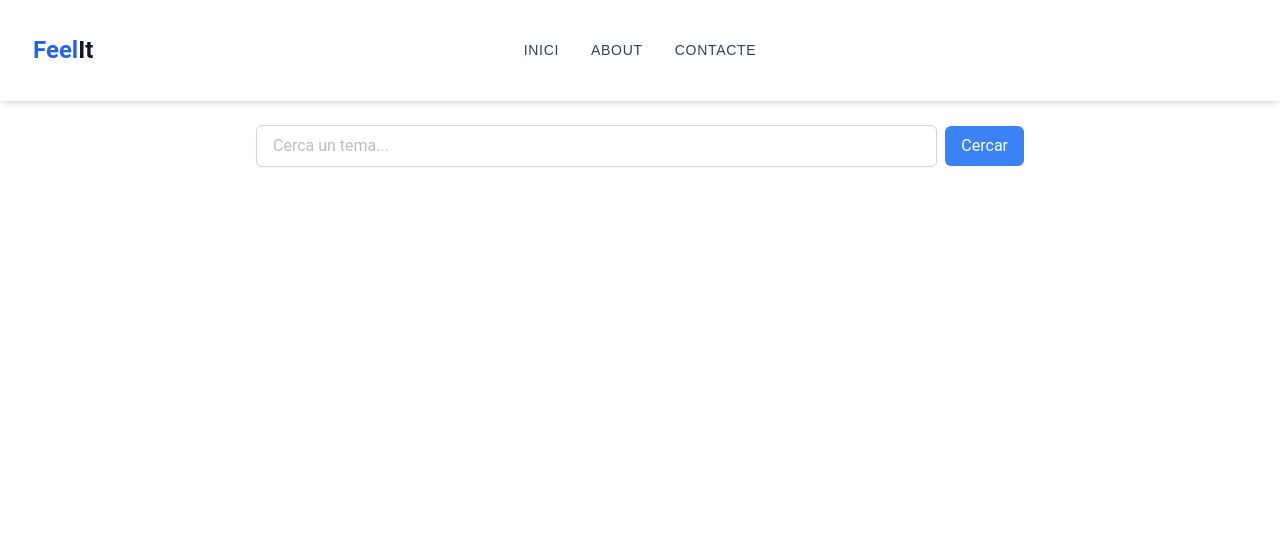
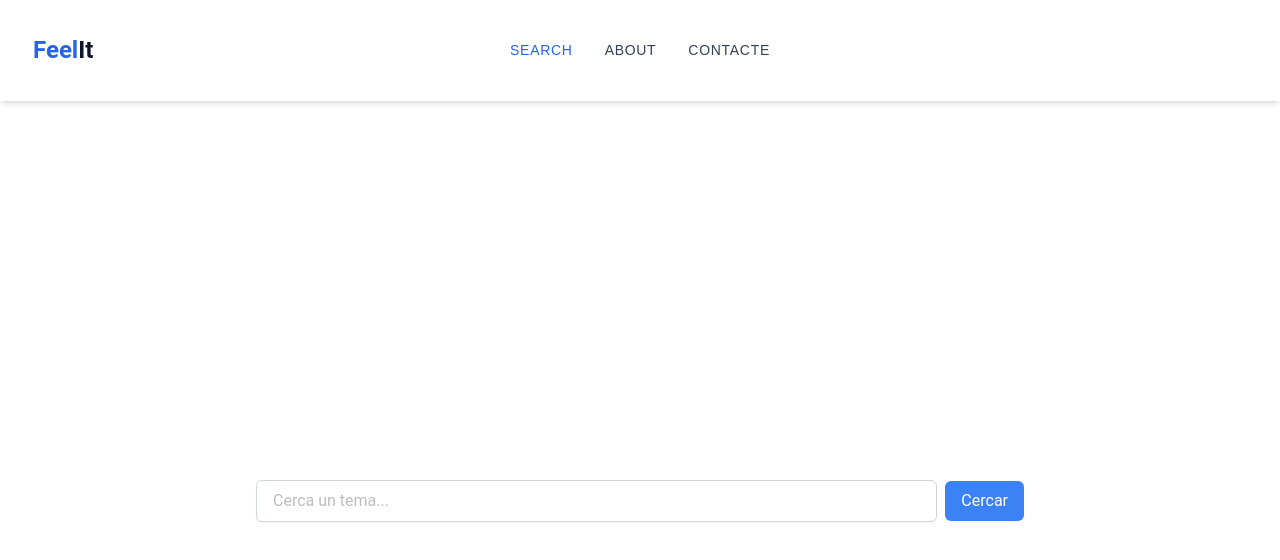
Before and after one commit to ppolsii/feelit-project, a React (Vite) app: page /search in a window 1280 px wide. Shown: the top 560 px of the page. Built offline with nearby package versions, Linux system fonts and the light colour scheme.

Commit message:
Layout modifictions

```diff
--- a/src/Components/Layout/StickyNavbar.jsx
+++ b/src/Components/Layout/StickyNavbar.jsx
@@ -2,6 +2,10 @@
 
 import React from "react";
 import { Navbar } from "@material-tailwind/react"; // UI component for the navbar background
+import { NavLink, useLocation } from "react-router-dom";
+import { Typography } from "@material-tailwind/react";
+import { useSearchContext } from "../../Context/SearchContext";
+
 
 // Import helper functions to build the logo and navigation links
 import { getLogoVariant, getNavList } from "./navbarUtils";
@@ -15,7 +19,40 @@ export default function StickyNavbar() {
   const logo = getLogoVariant(0);
 
   // Get the list of navigation links (Home, About, Contact)
-  const navList = getNavList(() => {}); // No need for mobile close handler
+  const { hasSearched, setHasSearched } = useSearchContext();
+  const location = useLocation();
+
+  const isSearchActive = location.pathname === "/search";
+
+  const navItems = [
+    { label: isSearchActive ? "Search" : "Inici", to: isSearchActive ? "/search" : "/home" },
+    { label: "About", to: "/about" },
+    { label: "Contacte", to: "/contact" },
+  ];
+
+  const navList = (
+    <ul className={styles.navbarUtilsNavList}>
+      {navItems.map((item) => (
+        <Typography
+          as="li"
+          key={item.to}
+          className={`${styles.navbarUtilsNavItem} ${styles.navbarUtilsTextBlueGray}`}
+        >
+          <NavLink
+            to={item.to}
+            className={({ isActive }) =>
+              `${styles.navbarUtilsNavLink} ${styles.navbarUtilsNavLarge} ${
+                isActive ? styles.navbarUtilsNavLinkActive : ""
+              }`
+            }
+            onClick={() => {}}
+          >
+            {item.label}
+          </NavLink>
+        </Typography>
+      ))}
+    </ul>
+  );
 
   return (
     // Main Navbar container (full width and sticky)
--- a/src/Components/Layout/navbarUtils.jsx
+++ b/src/Components/Layout/navbarUtils.jsx
@@ -4,6 +4,7 @@ import React from "react";
 import { Typography, Button } from "@material-tailwind/react";
 import { NavLink, Link } from "react-router-dom";
 import styles from "./Layout.module.css";
+import { useLocation } from "react-router-dom";
 
 // Returns the logo JSX element depending on the selected style
 export function getLogoVariant(style = 0) {
@@ -51,8 +52,12 @@ export function getLogoVariant(style = 0) {
 // Returns a list of navigation links for the navbar
 export function getNavList(setOpenNav) {
   // Define the list of navigation items with label and destination route
+  const location = useLocation();
+
+  const isSearch = location.pathname.startsWith("/search");
+
   const navItems = [
-    { label: "Inici", to: "/home" },
+    { label: isSearch ? "Search" : "Inici", to: isSearch ? "/search" : "/home" },
     { label: "About", to: "/about" },
     { label: "Contacte", to: "/contact" },
   ];
--- a/src/Components/Search/SearchComponent.module.css
+++ b/src/Components/Search/SearchComponent.module.css
@@ -101,18 +101,13 @@
 
 /* Centra verticalment i horitzontalment la pantalla de càrrega */
 .fullscreenCenter {
-  position: fixed;
-  top: 0;
-  left: 0;
-  width: 100vw;
-  height: 100vh;
+  flex: 1;
   display: flex;
   flex-direction: column;
   justify-content: center;
   align-items: center;
-  background-color: white; /* o el color de fons de la teva web */
-  z-index: 50; /* Assegura que estigui a sobre de tot */
 }
+
 
 
 /* ==========  PROGRESS BAR ========== */
--- a/src/Context/SearchContext.jsx
+++ b/src/Context/SearchContext.jsx
@@ -1,18 +1,31 @@
-// SearchContext.jsx - This file manages the search state globally using React Context
+// SearchContext.jsx - Global state for search and persistence
 
-import React, { createContext, useState } from "react";
+import React, { createContext, useState, useContext } from "react";
 
-// 🔵 Create the search context so other components can use it
 export const SearchContext = createContext();
 
-// This component wraps other components and provides the searchTerm and setSearchTerm values
 export const SearchProvider = ({ children }) => {
-  const [searchTerm, setSearchTerm] = useState(""); // State to store the current search term
+  const [searchTerm, setSearchTerm] = useState("");
+  const [hasSearched, setHasSearched] = useState(false);
+  const [searchResults, setSearchResults] = useState(null);
+  const [lastSearchTerm, setLastSearchTerm] = useState(""); // Nou estat
 
   return (
-    // 🔁 All components inside this provider can access the search state
-    <SearchContext.Provider value={{ searchTerm, setSearchTerm }}>
+    <SearchContext.Provider
+      value={{
+        searchTerm,
+        setSearchTerm,
+        hasSearched,
+        setHasSearched,
+        searchResults,
+        setSearchResults,
+        lastSearchTerm,
+        setLastSearchTerm,
+      }}
+    >
       {children}
     </SearchContext.Provider>
   );
 };
+
+export const useSearchContext = () => useContext(SearchContext);
--- a/src/Pages/Search.jsx
+++ b/src/Pages/Search.jsx
@@ -9,60 +9,66 @@ import SearchHeader from "../Components/Search/SearchHeader";
 import LoadingScreen from "../Components/Search/LoadingScreen";
 import Resultats from "../Components/Search/Resultats";
 
+// Global context
+import { useSearchContext } from "../Context/SearchContext";
+
 export default function Search() {
-  // Get the search term from the URL (?term=...)
   const [searchParams] = useSearchParams();
   const initialTerm = searchParams.get("term") || "";
 
-  // State to control the input field value
+  const {
+    setHasSearched,
+    searchResults,
+    setSearchResults,
+    lastSearchTerm,
+    setLastSearchTerm,
+  } = useSearchContext();
+
   const [searchTerm, setSearchTerm] = useState(initialTerm);
-
-  // Store the results from the backend
   const [results, setResults] = useState(null);
-
-  // Control loading state
   const [isLoading, setIsLoading] = useState(false);
-
-  // Track progress percentage
   const [progress, setProgress] = useState(0);
-
-  // Track if an error occurred (e.g. no results found)
   const [error, setError] = useState(false);
-
   const navigate = useNavigate();
 
-  // Use mock data or real backend
   const useMockData = true;
 
-  // Triggered when the user submits a search
   const handleSearch = () => {
     if (searchTerm.trim()) {
-      // Update the URL with the new term
       navigate(`/search?term=${encodeURIComponent(searchTerm)}`);
     }
   };
 
-  // Run this every time the search term from the URL changes
+  // Mostrar resultats guardats si tornem a /search sense paràmetres
+  useEffect(() => {
+    if (!initialTerm && lastSearchTerm && searchResults) {
+      setResults(searchResults);
+    }
+  }, [initialTerm, lastSearchTerm, searchResults]);
+
+  // Carrega nova cerca o reutilitza si és el mateix terme
   useEffect(() => {
     if (!initialTerm.trim()) return;
 
-    // Reset all states
+    if (searchResults && initialTerm === lastSearchTerm) {
+      setResults(searchResults);
+      setIsLoading(false);
+      return;
+    }
+
     setIsLoading(true);
     setError(false);
     setProgress(0);
     setResults(null);
 
-    // Notify backend to start processing the search
     generateSearchCSV(initialTerm)
       .then((data) => console.log("Backend responded:", data.message))
       .catch((err) => console.error("Backend error:", err));
 
-    // Simulate loading progress (visual feedback)
     const simulateProgress = setInterval(() => {
       setProgress((prev) => Math.min(prev + 2, 90));
     }, 30);
 
-    // Load the results (mock or real API)
     const timeout = setTimeout(() => {
       const url = useMockData
         ? "/data/mockResults.json"
@@ -74,7 +80,6 @@ export default function Search() {
           return res.json();
         })
         .then((data) => {
-          // Check if the data has useful content
           const hasContent =
             data &&
             (
@@ -85,22 +90,22 @@ export default function Search() {
 
           if (!hasContent) throw new Error("Empty result");
 
-          // Save the results and finish progress
           setResults(data);
+          setSearchResults(data);
+          setLastSearchTerm(initialTerm);
           setProgress(100);
+          setHasSearched(true);
         })
         .catch((err) => {
           console.error("Error loading data:", err);
           setError(true);
         })
         .finally(() => {
-          // Cleanup loading
           clearInterval(simulateProgress);
           setIsLoading(false);
         });
     }, 1500);
 
-    // Clean up when component unmounts or term changes
     return () => {
       clearInterval(simulateProgress);
       clearTimeout(timeout);
@@ -109,32 +114,27 @@ export default function Search() {
 
   return (
     <div className={`${styles.searchPage} ${isLoading ? styles.centeredPage : ""}`}>
-      {/* Set page title and meta info */}
       <Helmet>
         <title>Search Results - FeelIt</title>
         <meta name="description" content={`Opinions about ${initialTerm}`} />
       </Helmet>
 
-      {/* Show loading screen while waiting */}
       {isLoading ? (
         <LoadingScreen progress={progress} />
       ) : (
         <div className={styles.searchContainer}>
-          {/* Header with search bar and title */}
           <SearchHeader
             searchTerm={searchTerm}
             setSearchTerm={setSearchTerm}
             handleSearch={handleSearch}
-            initialTerm={initialTerm}
+            initialTerm={initialTerm || lastSearchTerm}
           />
 
-          {/* Error message if no results found */}
           {error ? (
             <div className={styles.searchError}>
               No results found for <strong>{initialTerm}</strong>.
             </div>
           ) : (
-            // Show result components
             results && <Resultats results={results} />
           )}
         </div>
--- a/src/Pages/Search.module.css
+++ b/src/Pages/Search.module.css
@@ -10,7 +10,7 @@
   display: flex;
   flex-direction: column;
   align-items: center;
-  justify-content: flex-start; /* ✅ Col·loca el contingut enganxat a dalt */
+  justify-content: center;
   min-height: 100vh;
   padding: 1.5rem;
 }
```
